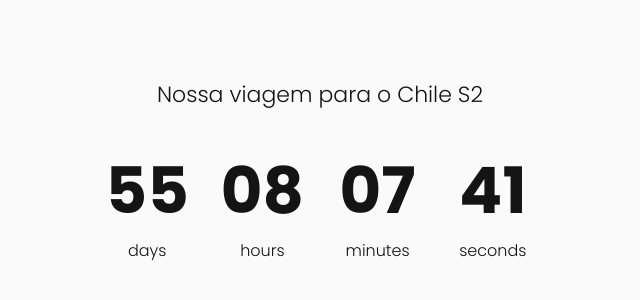
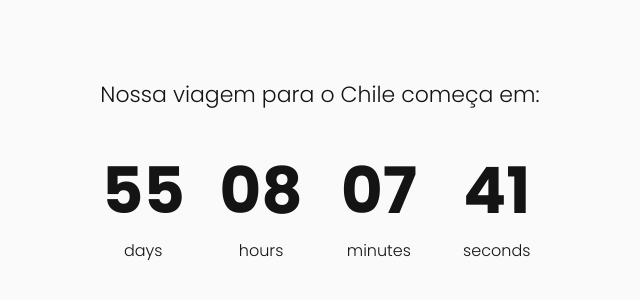
Before and after one commit to alexandrpires/viagem-chile-aleleo, a plain HTML site: page index.html in a window 1280 px wide. Shown: the part 230-530 px from the top of the page, without its empty margins (320-960 px from the left). Drawn offline with Linux system fonts and the light colour scheme.

Commit message:
Update index.html

```diff
--- a/index.html
+++ b/index.html
@@ -8,7 +8,7 @@
   </head>
   <body>
     <div class="countdown">
-      <span class="title">Nossa viagem para o Chile S2</span>
+      <span class="title">Nossa viagem para o Chile começa em:</span>
       <div class="box">
         <span class="value" data-days>00</span>
         <span class="name">days</span>
```
